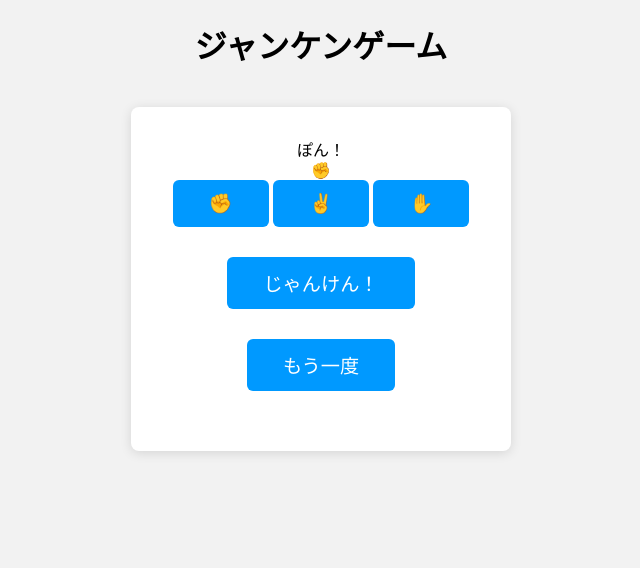
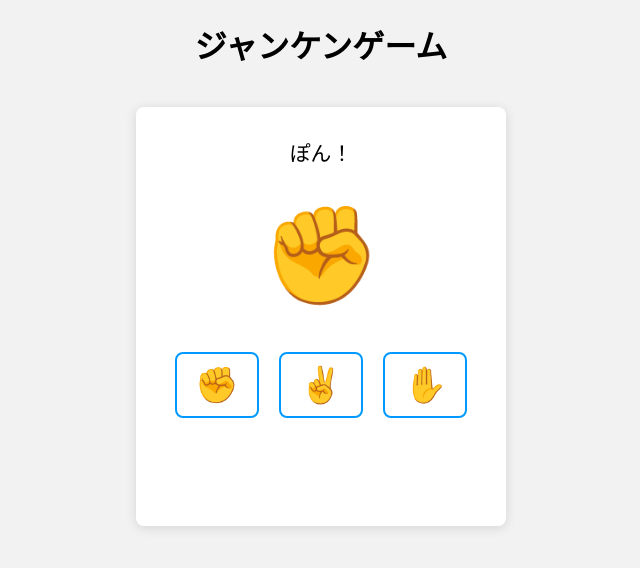
Before and after one commit to karumaru-kakikukekodoumei/smartphonegamings.github.io, a plain HTML site: page index.html in a window 1280 px wide. Both pictures are taken after a click on the button "じゃんけん！". Shown: the whole page, without its empty margins (319-959 px from the left). Drawn offline with Linux system fonts and the light colour scheme.

Commit message:
Refactor CSS styles for game interface
Updated styles for game area, buttons, and message display.

```diff
--- a/style.css
+++ b/style.css
@@ -6,28 +6,62 @@ body {
 }
 #game-area {
   margin: 40px auto;
-  padding: 30px;
+  padding: 30px 10px;
   background: #fff;
   border-radius: 8px;
-  max-width: 320px;
-  width: 90vw;
+  max-width: 350px;
+  width: 95vw;
   box-shadow: 0 2px 12px rgba(0,0,0,0.12);
 }
-button {
+.big-hand {
+  font-size: 6em;
+  display: inline-block;
+  margin: 20px 0;
+  user-select: none;
+}
+#user-buttons {
+  margin: 20px 0;
+}
+.hand-btn {
+  font-size: 2.2em;
+  padding: 10px 18px;
+  margin: 0 8px;
+  border-radius: 8px;
+  border: 2px solid #0099ff;
+  background: #fff;
+  color: #0099ff;
+  cursor: pointer;
+  transition: background 0.2s, color 0.2s;
+}
+.hand-btn:active, .hand-btn:hover {
+  background: #0099ff;
+  color: #fff;
+}
+#start-btn, #reset-btn {
   font-size: 1.2em;
   padding: 12px 36px;
-  margin-bottom: 30px;
   border-radius: 6px;
   border: none;
   background: #0099ff;
   color: #fff;
   cursor: pointer;
   transition: background 0.2s;
-  touch-action: manipulation;
+  margin: 10px 8px;
 }
-button:active, button:hover {
+#start-btn:active, #start-btn:hover, #reset-btn:active, #reset-btn:hover {
   background: #007acc;
 }
-#result-area p {
-  font-size: 1.1em;
-  margin: 10px 0;
+#result-area {
+  font-size: 1.5em;
+  font-weight: bold;
+  margin: 20px 0 10px 0;
+  min-height: 2em;
+}
+.hide {
+  display: none;
+}
+#message-area {
+  font-size: 1.3em;
+  margin-bottom: 12px;
+  min-height: 1.3em;
+}
```
